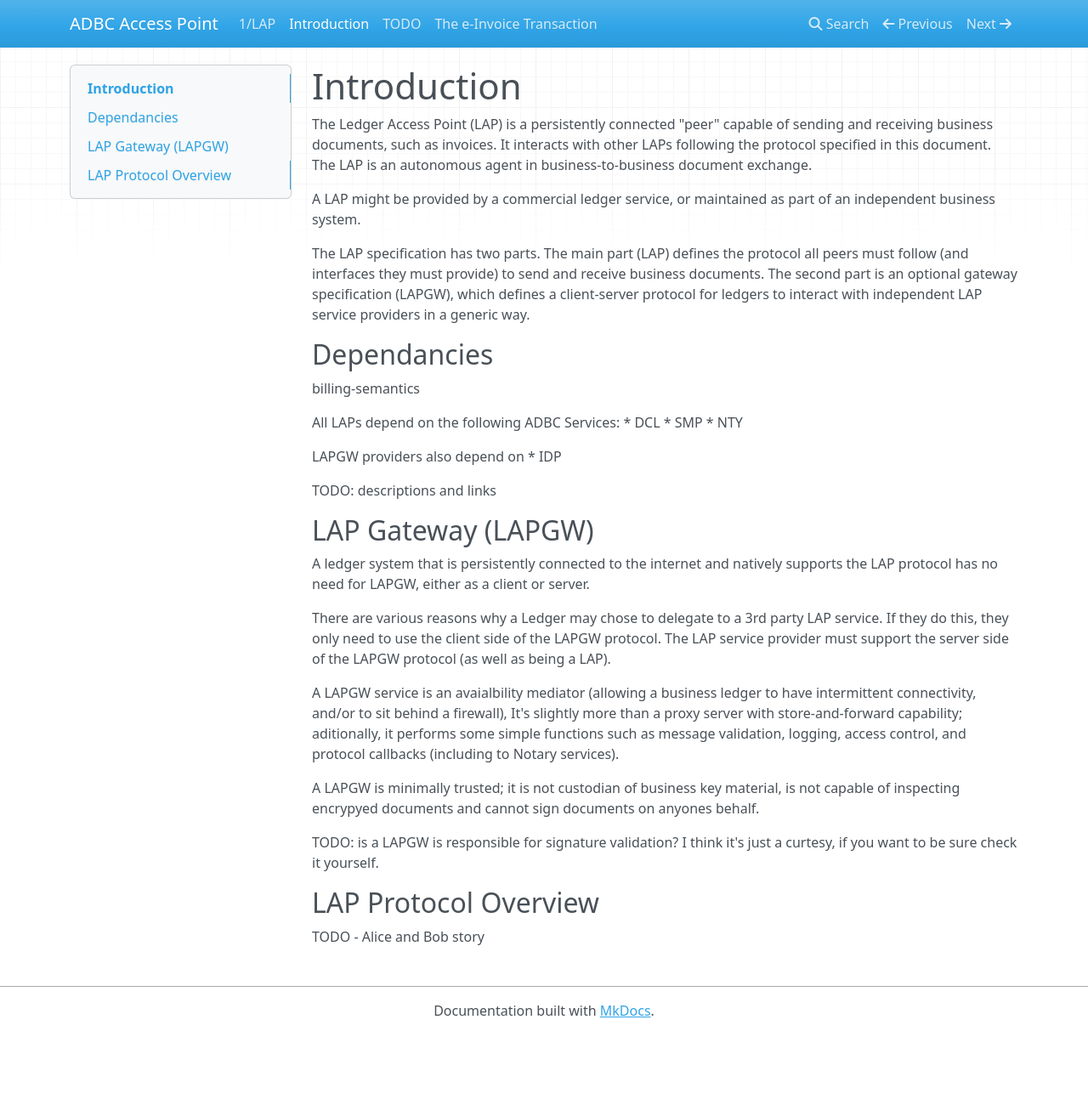
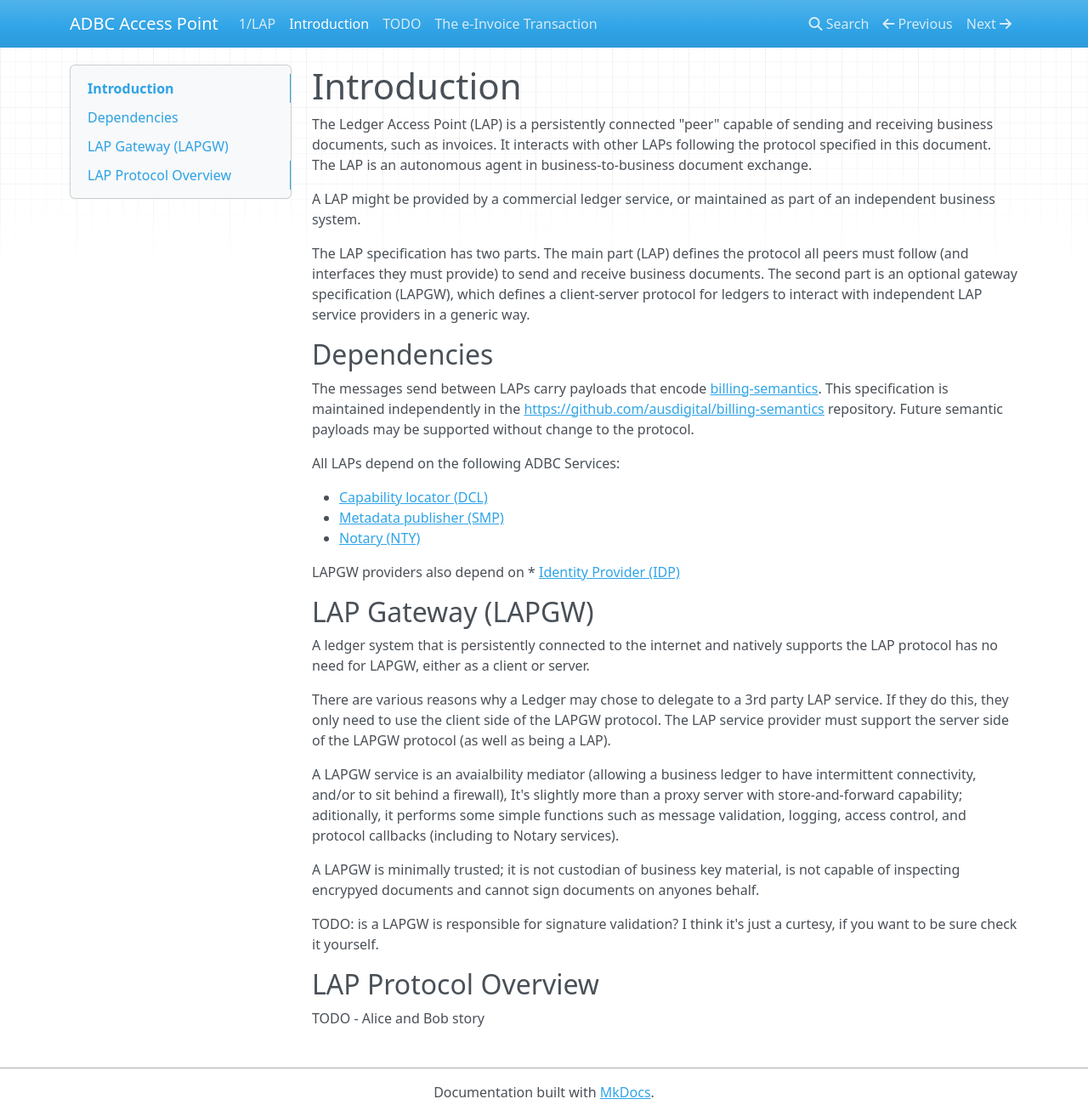
Before and after one commit to koriaf/ausdigital-tap, an MkDocs documentation site: the page built from docs/introduction.md, in a window 1280 px wide and 1313 px high. Shown: the whole window at 85% size. Built offline with MkDocs 1.6.1, drawn with Linux system fonts in a browser that asks for light colours; nearby versions of some CDN libraries.

Commit message:
update introduction, fixes #5

```diff
--- a/docs/introduction.md
+++ b/docs/introduction.md
@@ -14,19 +14,22 @@ second part is an optional gateway specification (LAPGW), which defines a client
 protocol for ledgers to interact with independent LAP service providers in a generic way.
 
 
-## Dependancies
+## Dependencies
 
-billing-semantics
+The messages send between LAPs carry payloads that encode
+[billing-semantics](https://billing-semantics.readthedocs.io/).
+This specification is maintained independently in the
+[https://github.com/ausdigital/billing-semantics](https://github.com/ausdigital/billing-semantics)
+repository. Future semantic payloads may be supported without change to the protocol.
 
 All LAPs depend on the following ADBC Services:
- * DCL
- * SMP
- * NTY
+
+ * [Capability locator (DCL)](http://capability-locator.readthedocs.io/)
+ * [Metadata publisher (SMP)](http://metadata-publisher.readthedocs.io/)
+ * [Notary (NTY)](http://notary.readthedocs.io)
 
 LAPGW providers also depend on
- * IDP
-
-TODO: descriptions and links
+ * [Identity Provider (IDP)](http://identity-provider.readthedocs.io/)
 
 
 ## LAP Gateway (LAPGW)
```
